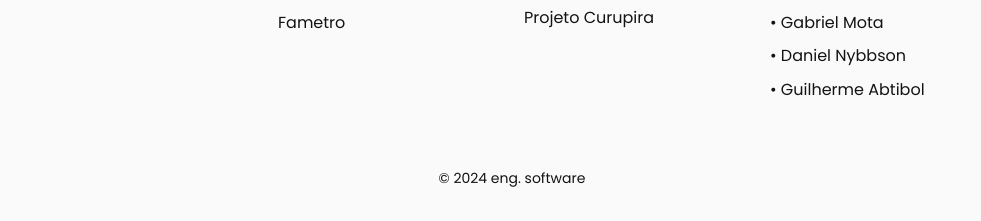
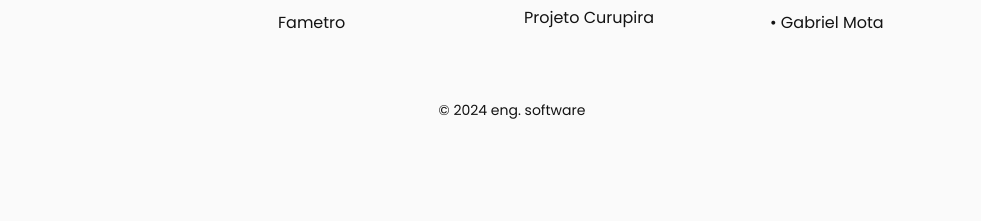
Before and after one commit to gbielll/Fametro, a plain HTML site: page public/index.html in a window 1280 px wide. Shown: the part 6521-6742 px from the top of the page, without its empty margins (128-1109 px from the left). After the commit the page ends 6675 px from the top, so only its background shows below. Drawn offline with nearby package versions, Linux system fonts and the light colour scheme.

Commit message:
Update index.html

```diff
--- a/public/index.html
+++ b/public/index.html
@@ -304,8 +304,6 @@
                     <h3 class="footer__title">Densenvolvido por</h3>
                     <ul>
                         <li><a href="https://www.linkedin.com/in/gabriel-mota-19305b2ab/" target="_blank" rel="next" class="footer__link">• Gabriel Mota</a></li>
-                        <li><a href="https://www.linkedin.com/in/daniel-nybbson-891998209/"  target="_blank" rel="next" class="footer__link">• Daniel Nybbson</a></li>
-                        <li><a href="https://www.linkedin.com/in/guilherme-abtibol-2558a2206/" target="_blank" rel="next" class="footer__link">• Guilherme Abtibol</a></li>
                     </ul>
                 </div>
             </div>
```
